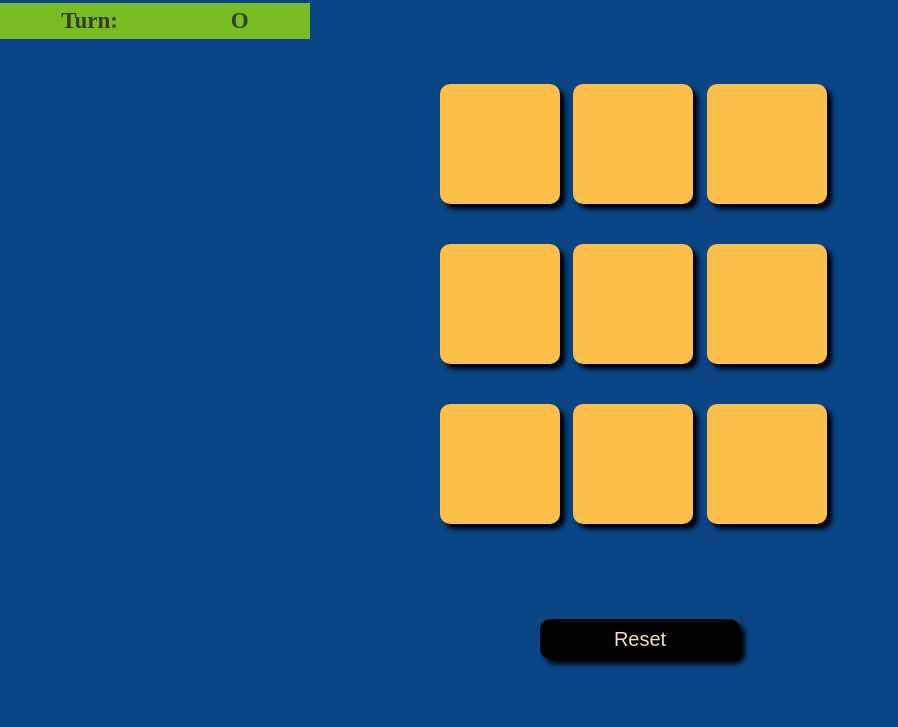
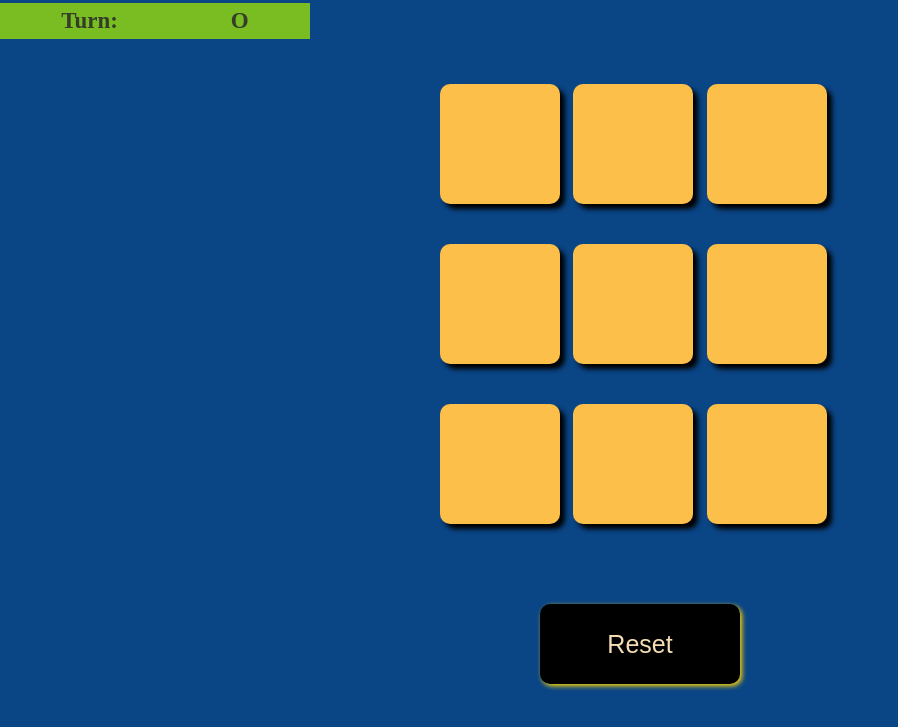
Before and after one commit to Harsh-bharwani/Learning-Js, a plain HTML site: page tic-tac-toe/index.html in a window 1280 px wide. Shown: the part 73-800 px from the top of the page, without its empty margins (0-898 px from the left). Drawn offline with Linux system fonts and the light colour scheme.

Commit message:
adjusting reset button

```diff
--- a/tic-tac-toe/style.css
+++ b/tic-tac-toe/style.css
@@ -23,6 +23,7 @@ button{
 button:hover{
     background-color: #ff9900;
     transform: scale(1.1);
+    cursor: pointer;
 }
 main{
     height: 70vh;
@@ -39,10 +40,10 @@ main{
 #reset-button{
     background-color: black;
     color: wheat;
-    height: 5vmin;
+    height: 10vmin;
     width: 25vmin;
-    font-size: 20px;
-    margin-top: 20px;
+    font-size: 25px;
+    box-shadow: 2px 2px 5px gold;
 }
 .reset-container{
     display: flex;
@@ -100,5 +101,12 @@ main{
 }
 .highlight{
     background-color: green;
+    color: white;
     transform: scale(1.1);
 }
+button.highlight:hover{
+    background-color: green;
+}
+button:disabled{
+    cursor:not-allowed;
+}
```
